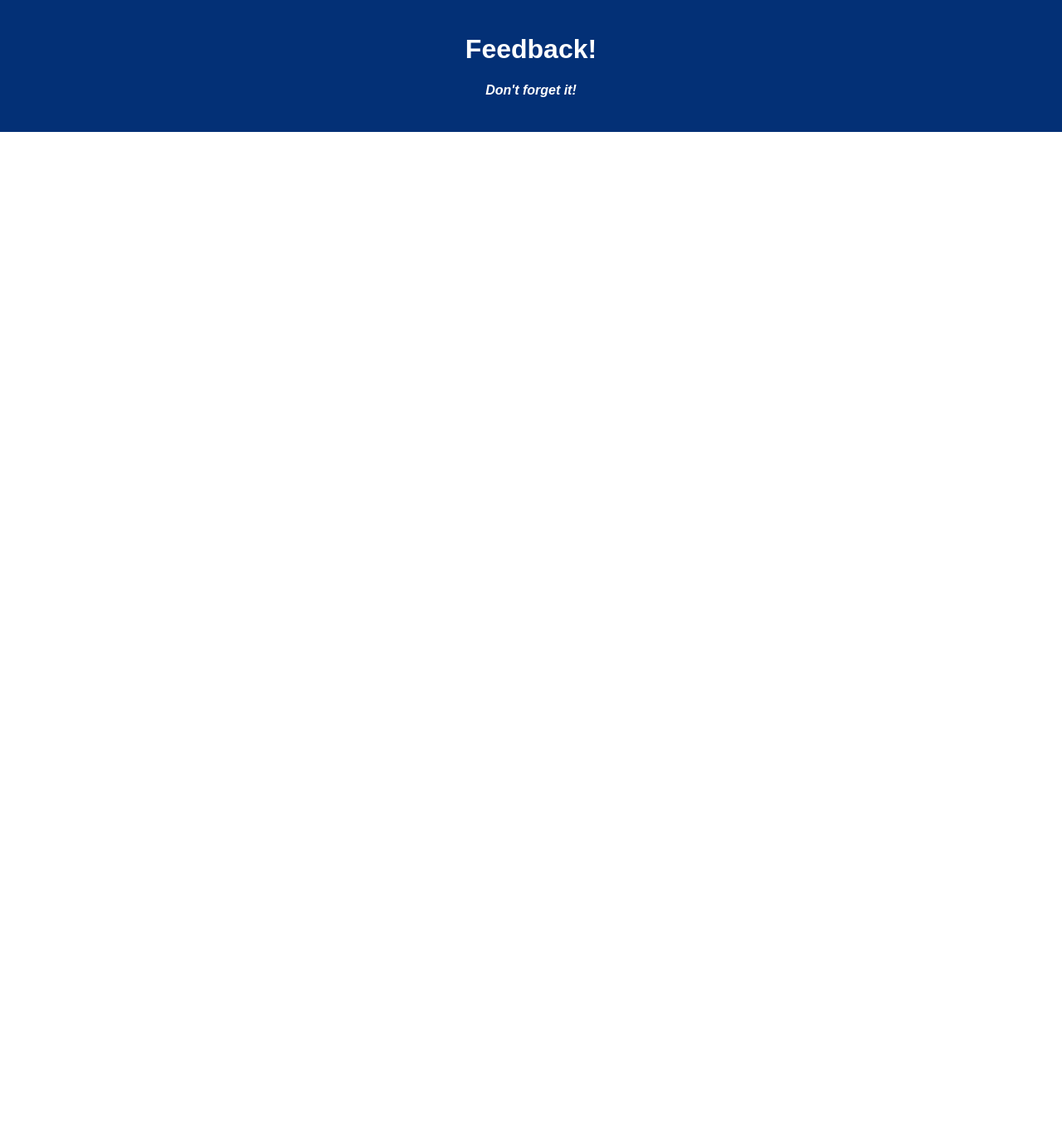
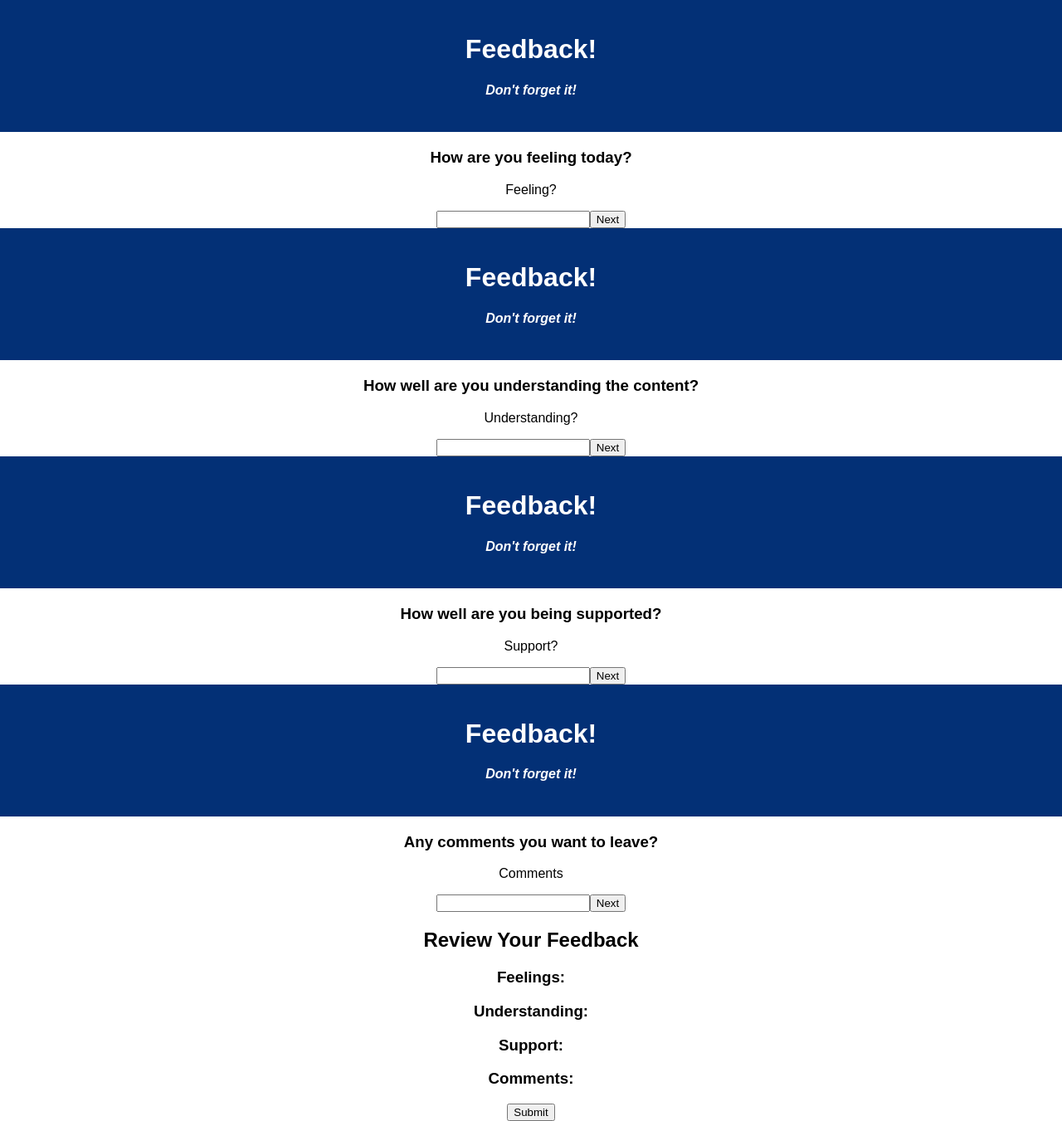
Before and after one commit to xqhuynh/weekend-redux-feddback-loop, a React (Create React App) app: page / in a window 1280 px wide. Shown: the whole page at 83% size. Before the commit the page ends 800 px from the top, so only its background shows below. Built offline with nearby package versions, Linux system fonts and the light colour scheme.

Commit message:
Create forms and set up basic structure

```diff
--- a/src/components/App/App.jsx
+++ b/src/components/App/App.jsx
@@ -1,6 +1,12 @@
 import React from "react";
 import axios from "axios";
 import "./App.css";
+// import components
+import FeelingForm from "../FeelingForm/FeelingForm";
+import UnderstandingForm from "../UnderstandingForm/UnderstandingForm";
+import SupportedForm from "../SupportedForm/SupportedForm";
+import CommentsForm from "../CommentsForm/CommentsForm";
+import ReviewForm from "../ReviewForm/ReviewForm";
 // import { useDispatch } from "react-redux";
 
 function App() {
@@ -26,10 +32,11 @@ function App() {
 
   return (
     <div className="App">
-      <header className="App-header">
-        <h1 className="App-title">Feedback!</h1>
-        <h4>Don't forget it!</h4>
-      </header>
+      <FeelingForm />
+      <UnderstandingForm />
+      <SupportedForm />
+      <CommentsForm />
+      <ReviewForm />
     </div>
   );
 }
--- /dev/null
+++ b/src/components/CommentsForm/CommentsForm.jsx
@@ -0,0 +1,15 @@
+import Header from "../Header/Header";
+
+function CommentsForm() {
+  return (
+    <>
+      <Header />
+      <h3>Any comments you want to leave?</h3>
+      <p>Comments</p>
+      <input type="text" />
+      <button>Next</button>
+    </>
+  );
+}
+
+export default CommentsForm;
--- /dev/null
+++ b/src/components/FeelingForm/FeelingForm.jsx
@@ -0,0 +1,19 @@
+import Header from "../Header/Header";
+import { useDispatch, useSelector } from "react-redux";
+import { useHistory } from "react-router-dom";
+
+function FeelingForm() {
+  // Need: useHistory, useDispatch, useSelector hooks
+
+  return (
+    <>
+      <Header />
+      <h3>How are you feeling today?</h3>
+      <p>Feeling?</p>
+      <input type="number" />
+      <button>Next</button>
+    </>
+  );
+}
+
+export default FeelingForm;
--- /dev/null
+++ b/src/components/Header/Header.js
@@ -0,0 +1,12 @@
+function Header() {
+  return (
+    <>
+      <header className="App-header">
+        <h1 className="App-title">Feedback!</h1>
+        <h4>Don't forget it!</h4>
+      </header>
+    </>
+  );
+}
+
+export default Header;
--- /dev/null
+++ b/src/components/ReviewForm/ReviewForm.jsx
@@ -0,0 +1,14 @@
+function ReviewForm() {
+  return (
+    <>
+      <h2>Review Your Feedback</h2>
+      <h3>Feelings:</h3>
+      <h3>Understanding:</h3>
+      <h3>Support:</h3>
+      <h3>Comments:</h3>
+      <button>Submit</button>
+    </>
+  );
+}
+
+export default ReviewForm;
--- /dev/null
+++ b/src/components/SupportedForm/SupportedForm.jsx
@@ -0,0 +1,15 @@
+import Header from "../Header/Header";
+
+function SupportedForm() {
+  return (
+    <>
+      <Header />
+      <h3>How well are you being supported?</h3>
+      <p>Support?</p>
+      <input type="number" />
+      <button>Next</button>
+    </>
+  );
+}
+
+export default SupportedForm;
--- /dev/null
+++ b/src/components/UnderstandingForm/UnderstandingForm.jsx
@@ -0,0 +1,15 @@
+import Header from "../Header/Header";
+
+function UnderstandingForm() {
+  return (
+    <>
+      <Header />
+      <h3>How well are you understanding the content?</h3>
+      <p>Understanding?</p>
+      <input type="number" />
+      <button>Next</button>
+    </>
+  );
+}
+
+export default UnderstandingForm;
--- a/src/index.js
+++ b/src/index.js
@@ -8,7 +8,7 @@ import { createStore, combineReducers, applyMiddleware } from "redux";
 import logger from "redux-logger";
 
 // Reducer to get feedback data from user
-const feedBackReducer = (state = [], action) => {
+const storedFeedback = (state = [], action) => {
   switch (action.type) {
     // GET dispatch action
     case "GET_FEEDBACK_INFO":
@@ -18,10 +18,36 @@ const feedBackReducer = (state = [], action) => {
   }
 };
 
+// Reducer to store feedback object
+const feedBackToStore = (
+  state = {
+    feelingForm: 0,
+    understandingForm: 0,
+    supportedForm: 0,
+    commentsForm: "",
+  },
+  action
+) => {
+  // Switch statement for each form dispatch
+  switch (action.type) {
+    case "SET_FEELING_FORM":
+      return { ...state, feelingForm: action.payload };
+    case "SET_UNDERSTANDING_FORM":
+      return { ...state, understandingForm: action.payload };
+    case "SET_SUPPORTED_FORM":
+      return { ...state, supportedForm: action.payload };
+    case "SET_COMMENTS_FORM":
+      return { ...state, commentsForm: action.payload };
+    default:
+      return state;
+  }
+};
+
 // redux store
 const store = createStore(
   combineReducers({
-    feedBackReducer,
+    storedFeedback,
+    feedBackToStore,
   }),
   applyMiddleware(logger)
 );
```
Also changed, not shown: src/components/SubmitForm/SubmitForm.jsx (added).
